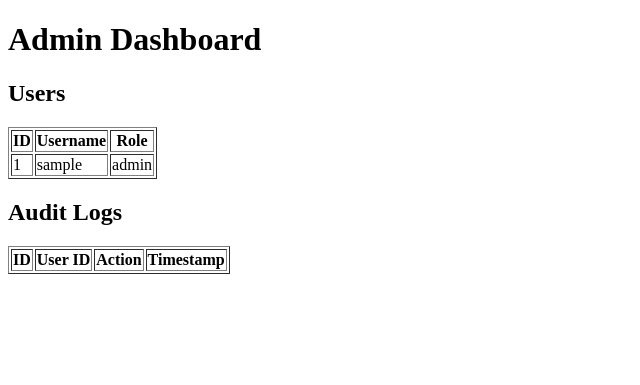
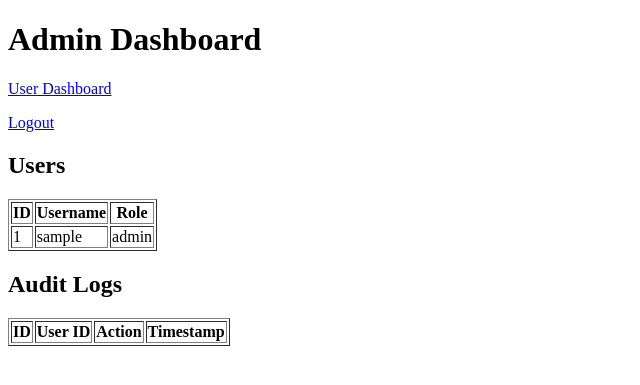
Before and after one commit to lalmusa/Secure-File-Sharing-and-Access-Control-Platform, a Flask app: page /admin in a window 1280 px wide. Shown: the top 385 px of the page, without its empty margins (0-640 px from the left). Run offline with Flask 3, Linux system fonts and the light colour scheme; a user stored in the database is signed in; tables that the repository leaves empty hold one stand-in row (values such as "Sample post"); data that the repository does not hold is empty.

Commit message:
Release 1.0.0

```diff
--- a/app/auth/decorators.py
+++ b/app/auth/decorators.py
@@ -1,18 +1,21 @@
 from functools import wraps
 from flask import abort
-from flask_login import current_user
+from flask_login import current_user, login_required
+from app.audit import log_action
 
 
-def admin_required(function):
-    @wraps(function)
+def admin_required(f):
+    @wraps(f)
+    @login_required
     def decorated_function(*args, **kwargs):
 
-        if not current_user.is_authenticated:
-            abort(401)
-
         if current_user.role != "admin":
+            log_action(
+                current_user.id,
+                "Unauthorized admin access attempt"
+            )
             abort(403)
 
-        return function(*args, **kwargs)
+        return f(*args, **kwargs)
 
     return decorated_function
--- a/app/templates/admin_dashboard.html
+++ b/app/templates/admin_dashboard.html
@@ -7,6 +7,18 @@
 <body>
 
     <h1>Admin Dashboard</h1>
+
+    <p>
+        <a href="{{ url_for('auth.dashboard') }}">
+            User Dashboard
+        </a>
+    </p>
+
+    <p>
+        <a href="{{ url_for('auth.logout') }}">
+            Logout
+        </a>
+    </p>
 
     <h2>Users</h2>
 
```
Also changed, not shown: app/templates/dashboard.html (+8 -0 lines).
